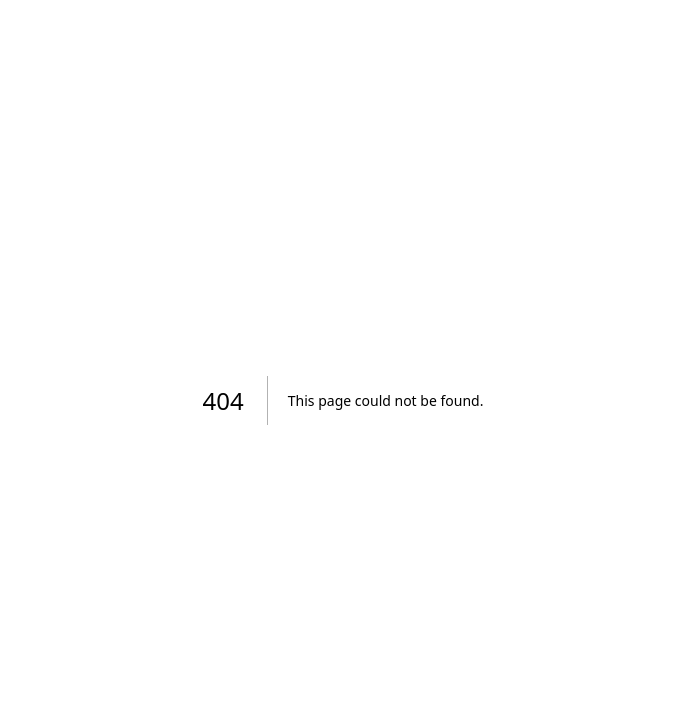
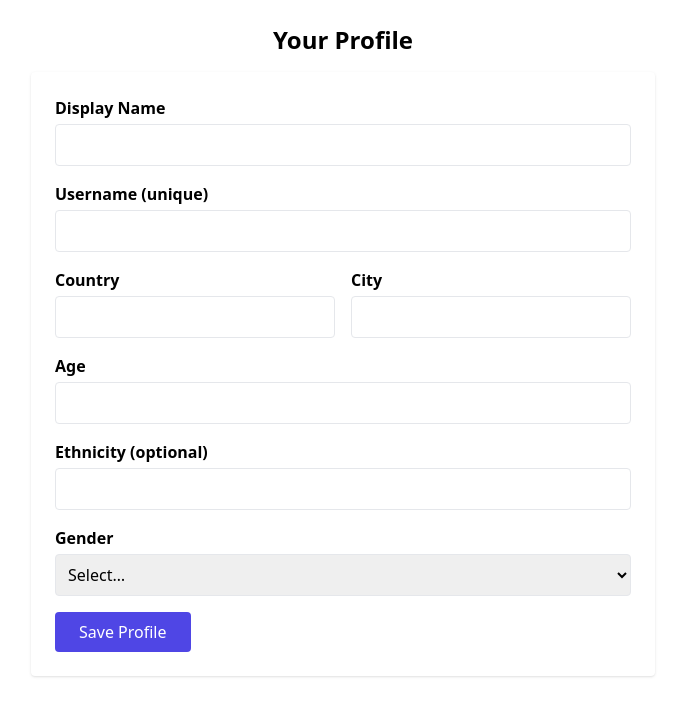
Before and after one commit to HumzaR/political-compass-clean, a Next.js app: page /profile in a window 1280 px wide. Before the commit this address had no page. Shown: the top 716 px of the page, without its empty margins (297-982 px from the left). Built offline with nearby package versions, Linux system fonts and the light colour scheme; no server answers; the database is empty; sample sign-in values are in the browser's storage.

Commit message:
Add user profile page with editable info and quiz results

```diff
--- /dev/null
+++ b/pages/profile.js
@@ -0,0 +1,224 @@
+// pages/profile.js
+import { useEffect, useState } from "react";
+import { useRouter } from "next/router";
+import { auth, db, firestore } from "../lib/firebase";
+import { onAuthStateChanged } from "firebase/auth";
+import {
+  doc,
+  getDoc,
+  setDoc,
+  serverTimestamp,
+  collection,
+  query,
+  where,
+  getDocs,
+} from "firebase/firestore";
+
+export default function ProfilePage() {
+  const router = useRouter();
+  const [user, setUser] = useState(null);
+  const [loading, setLoading] = useState(true);
+  const [saving, setSaving] = useState(false);
+  const [error, setError] = useState("");
+
+  const [form, setForm] = useState({
+    displayName: "",
+    username: "",
+    country: "",
+    city: "",
+    age: "",
+    ethnicity: "",
+    gender: "",
+  });
+
+  const [results, setResults] = useState(null);
+
+  // Watch auth state
+  useEffect(() => {
+    const unsub = onAuthStateChanged(auth, async (u) => {
+      if (!u) {
+        router.push("/login");
+      } else {
+        setUser(u);
+
+        // Load profile
+        const ref = doc(db, "profiles", u.uid);
+        const snap = await getDoc(ref);
+        if (snap.exists()) {
+          const data = snap.data();
+          setForm({
+            displayName: data.displayName || "",
+            username: data.username || "",
+            country: data.country || "",
+            city: data.city || "",
+            age: data.age || "",
+            ethnicity: data.ethnicity || "",
+            gender: data.gender || "",
+          });
+          // load last result if stored
+          if (data.lastResultId) {
+            const resultSnap = await getDoc(doc(db, "results", data.lastResultId));
+            if (resultSnap.exists()) {
+              setResults(resultSnap.data());
+            }
+          }
+        }
+        setLoading(false);
+      }
+    });
+    return () => unsub();
+  }, [router]);
+
+  const handleChange = (e) => {
+    setForm((f) => ({ ...f, [e.target.name]: e.target.value }));
+  };
+
+  const handleSave = async (e) => {
+    e.preventDefault();
+    setSaving(true);
+    setError("");
+
+    try {
+      // Check if username is unique
+      if (form.username) {
+        const q = query(
+          collection(db, "profiles"),
+          where("username", "==", form.username)
+        );
+        const qs = await getDocs(q);
+        const taken = qs.docs.some((d) => d.id !== user.uid);
+        if (taken) {
+          throw new Error("Username already taken. Please choose another.");
+        }
+      }
+
+      await setDoc(
+        doc(db, "profiles", user.uid),
+        {
+          ...form,
+          updatedAt: serverTimestamp(),
+          uid: user.uid,
+        },
+        { merge: true }
+      );
+
+      alert("Profile saved!");
+    } catch (err) {
+      setError(err.message);
+    } finally {
+      setSaving(false);
+    }
+  };
+
+  if (loading) return <p className="text-center mt-10">Loading profile…</p>;
+
+  return (
+    <div className="max-w-2xl mx-auto p-6">
+      <h1 className="text-2xl font-bold mb-4 text-center">Your Profile</h1>
+
+      <form
+        onSubmit={handleSave}
+        className="space-y-4 bg-white p-6 rounded shadow"
+      >
+        <div>
+          <label className="block font-semibold mb-1">Display Name</label>
+          <input
+            className="w-full border p-2 rounded"
+            name="displayName"
+            value={form.displayName}
+            onChange={handleChange}
+          />
+        </div>
+        <div>
+          <label className="block font-semibold mb-1">Username (unique)</label>
+          <input
+            className="w-full border p-2 rounded"
+            name="username"
+            value={form.username}
+            onChange={handleChange}
+            required
+          />
+        </div>
+        <div className="grid grid-cols-1 sm:grid-cols-2 gap-4">
+          <div>
+            <label className="block font-semibold mb-1">Country</label>
+            <input
+              className="w-full border p-2 rounded"
+              name="country"
+              value={form.country}
+              onChange={handleChange}
+            />
+          </div>
+          <div>
+            <label className="block font-semibold mb-1">City</label>
+            <input
+              className="w-full border p-2 rounded"
+              name="city"
+              value={form.city}
+              onChange={handleChange}
+            />
+          </div>
+        </div>
+        <div>
+          <label className="block font-semibold mb-1">Age</label>
+          <input
+            type="number"
+            className="w-full border p-2 rounded"
+            name="age"
+            value={form.age}
+            onChange={handleChange}
+          />
+        </div>
+        <div>
+          <label className="block font-semibold mb-1">Ethnicity (optional)</label>
+          <input
+            className="w-full border p-2 rounded"
+            name="ethnicity"
+            value={form.ethnicity}
+            onChange={handleChange}
+          />
+        </div>
+        <div>
+          <label className="block font-semibold mb-1">Gender</label>
+          <select
+            className="w-full border p-2 rounded"
+            name="gender"
+            value={form.gender}
+            onChange={handleChange}
+          >
+            <option value="">Select…</option>
+            <option>Male</option>
+            <option>Female</option>
+            <option>Other</option>
+            <option>Prefer not to say</option>
+          </select>
+        </div>
+
+        {error && <p className="text-red-600">{error}</p>}
+
+        <button
+          disabled={saving}
+          className="px-6 py-2 bg-indigo-600 text-white rounded hover:bg-indigo-700 disabled:opacity-50"
+        >
+          {saving ? "Saving…" : "Save Profile"}
+        </button>
+      </form>
+
+      {results && (
+        <div className="mt-8 bg-gray-50 p-6 rounded shadow">
+          <h2 className="text-xl font-semibold mb-2">Last Quiz Result</h2>
+          <p>
+            <strong>Economic Score:</strong> {results.economicScore}
+          </p>
+          <p>
+            <strong>Social Score:</strong> {results.socialScore}
+          </p>
+          <p>
+            <strong>Date:</strong>{" "}
+            {results.createdAt?.toDate().toLocaleString() || "N/A"}
+          </p>
+        </div>
+      )}
+    </div>
+  );
+}
```
